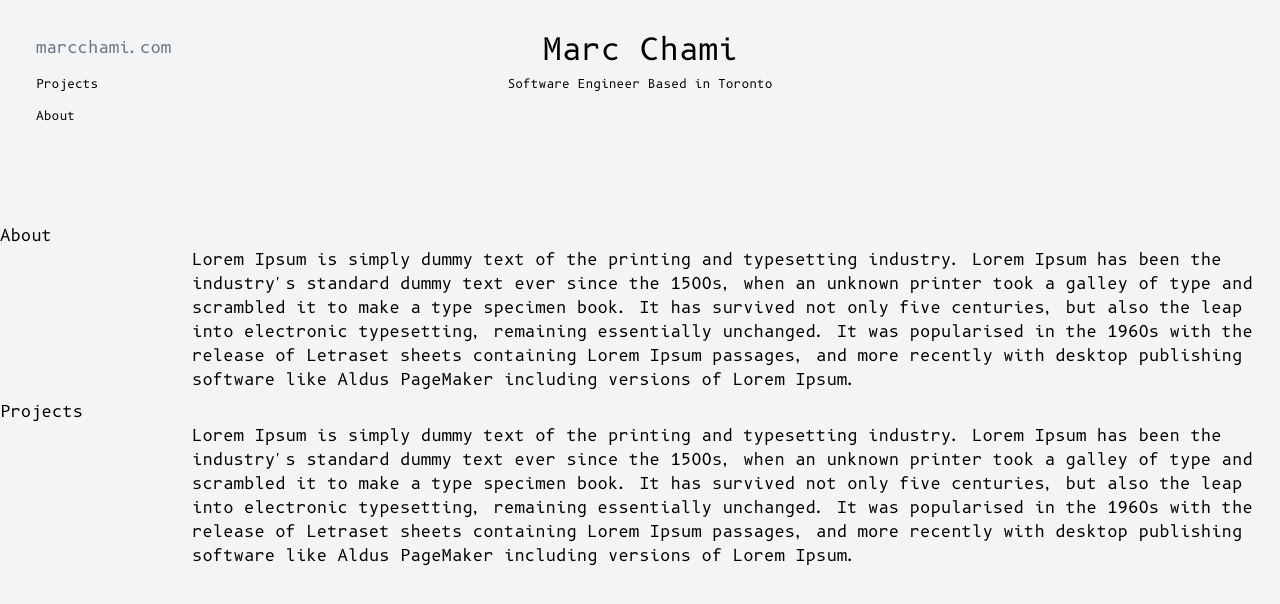
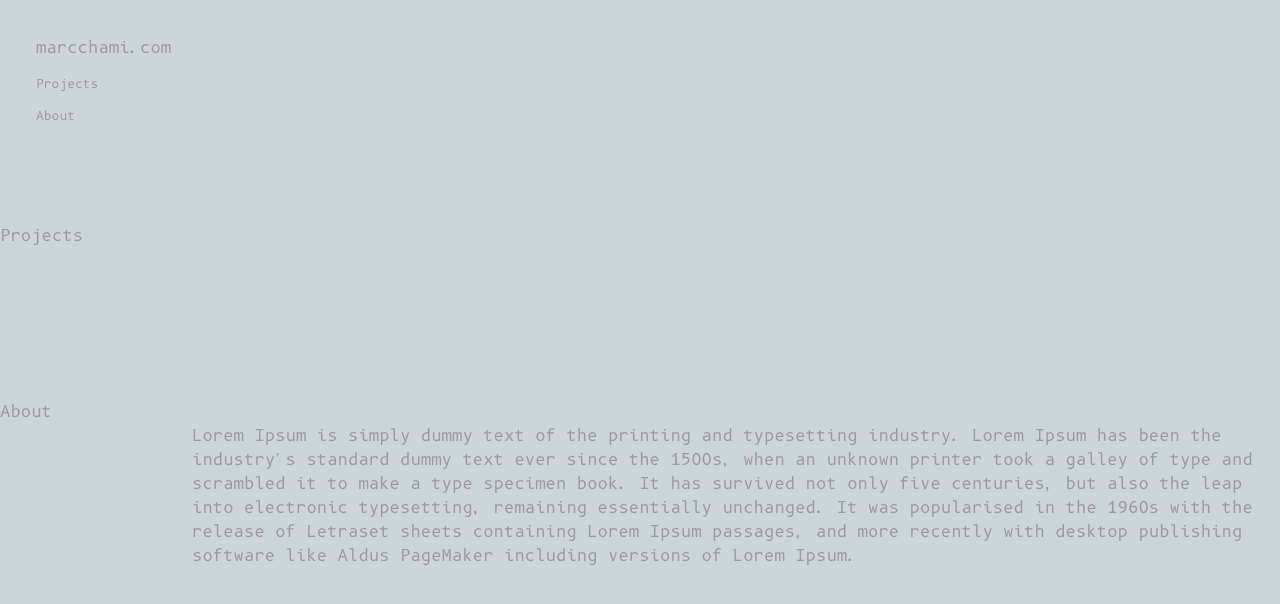
Before and after one commit to Chammar37/marcchami.com, a Next.js app: page / in a window 1280 px wide. Shown: the top 604 px of the page. Built offline with nearby package versions, Linux system fonts and the light colour scheme.

Commit message:
setting colors

```diff
--- a/app/About.tsx
+++ b/app/About.tsx
@@ -1,7 +1,7 @@
 const About = () => {
 
     return (
-        <div className="divide-y-2 divide-gray-400">
+        <div className="">
             About
             <p className="ml-3/20"> Lorem Ipsum is simply dummy text of the printing and typesetting industry. Lorem Ipsum has been the industry's standard dummy text ever since the 1500s, when an unknown printer took a galley of type and scrambled it to make a type specimen book. It has survived not only five centuries, but also the leap into electronic typesetting, remaining essentially unchanged. It was popularised in the 1960s with the release of Letraset sheets containing Lorem Ipsum passages, and more recently with desktop publishing software like Aldus PageMaker including versions of Lorem Ipsum.</p>
 
--- a/app/Content.tsx
+++ b/app/Content.tsx
@@ -5,9 +5,10 @@ import Projects  from './Projects';
 const Content = () => {
     return (
         <div className="grid grid-cols-1 space-y-2">
+            <Projects />
+
             <About />
 
-            <Projects />
         </div>
     );
 }
--- a/app/Header.tsx
+++ b/app/Header.tsx
@@ -2,9 +2,11 @@ import './globals.css';
 
 const Header = () => {
     return (
-        <main className="flex flex-col items-center">
-            <h1 className="mt-4 text-3xl "> Marc Chami </h1>
-            <p className="mt-2 text-xs">Software Engineer Based in Toronto</p>
+        <main className="flex flex-col items-center text-primary">
+            <h1 className="mt-4 text-3xl "> marc j chami </h1>
+            <p className="mt-2 text-xs">Software Engineer @ RBC</p>
+            <p className="mt-2 text-xs">Based in Toronto</p>
+
         </main>
 
     );
--- a/app/Projects.tsx
+++ b/app/Projects.tsx
@@ -2,7 +2,7 @@ const Projects = () => {
     return (
         <div>
             <div>Projects</div>
-            <p className="ml-3/20"> Lorem Ipsum is simply dummy text of the printing and typesetting industry. Lorem Ipsum has been the industry's standard dummy text ever since the 1500s, when an unknown printer took a galley of type and scrambled it to make a type specimen book. It has survived not only five centuries, but also the leap into electronic typesetting, remaining essentially unchanged. It was popularised in the 1960s with the release of Letraset sheets containing Lorem Ipsum passages, and more recently with desktop publishing software like Aldus PageMaker including versions of Lorem Ipsum.</p>
+            <p className="ml-3/20 text-primary"> Lorem Ipsum is simply dummy text of the printing and typesetting industry. Lorem Ipsum has been the industry's standard dummy text ever since the 1500s, when an unknown printer took a galley of type and scrambled it to make a type specimen book. It has survived not only five centuries, but also the leap into electronic typesetting, remaining essentially unchanged. It was popularised in the 1960s with the release of Letraset sheets containing Lorem Ipsum passages, and more recently with desktop publishing software like Aldus PageMaker including versions of Lorem Ipsum.</p>
 
         </div>
     );
--- a/app/globals.css
+++ b/app/globals.css
@@ -8,15 +8,14 @@
   }
 
 :root {
-  --foreground-rgb: 0, 0, 0;
-  --background-start-rgb: 196, 196, 196;
-  --background-end-rgb: 255, 255, 255;
+  background-color: #80989B;
+  opacity: 0.39;
+
 }
 
 
 body {
-    font-family: 'B612 Mono', monospace;
-    background-color: #f3f4f6;
+    /* font-family: 'B612 Mono', monospace; */
 
 }
 
--- a/tailwind.config.ts
+++ b/tailwind.config.ts
@@ -8,15 +8,13 @@ const config: Config = {
   ],
   theme: {
     extend: {
-      backgroundImage: {
-        "gradient-radial": "radial-gradient(var(--tw-gradient-stops))",
-        "gradient-conic":
-          "conic-gradient(from 180deg at 50% 50%, var(--tw-gradient-stops))",
-      },
       margin:
       {
         '3/20': '15%',
-      }
+      },
+    },
+    colors: {
+      primary: "#80989B",
     },
   },
   plugins: [],
```
Also changed, not shown: package.json (+6 -6 lines), 1 other file (tests, documents, lock files or other folders).
